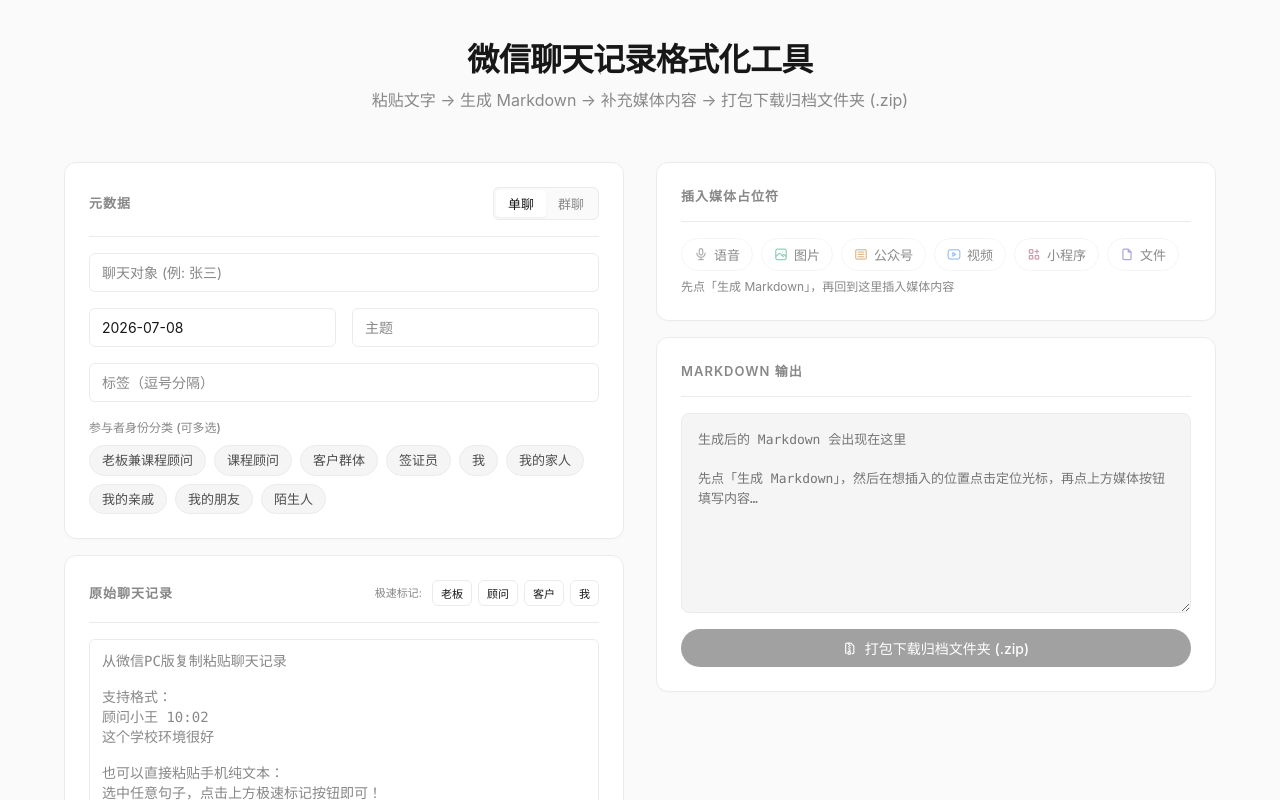
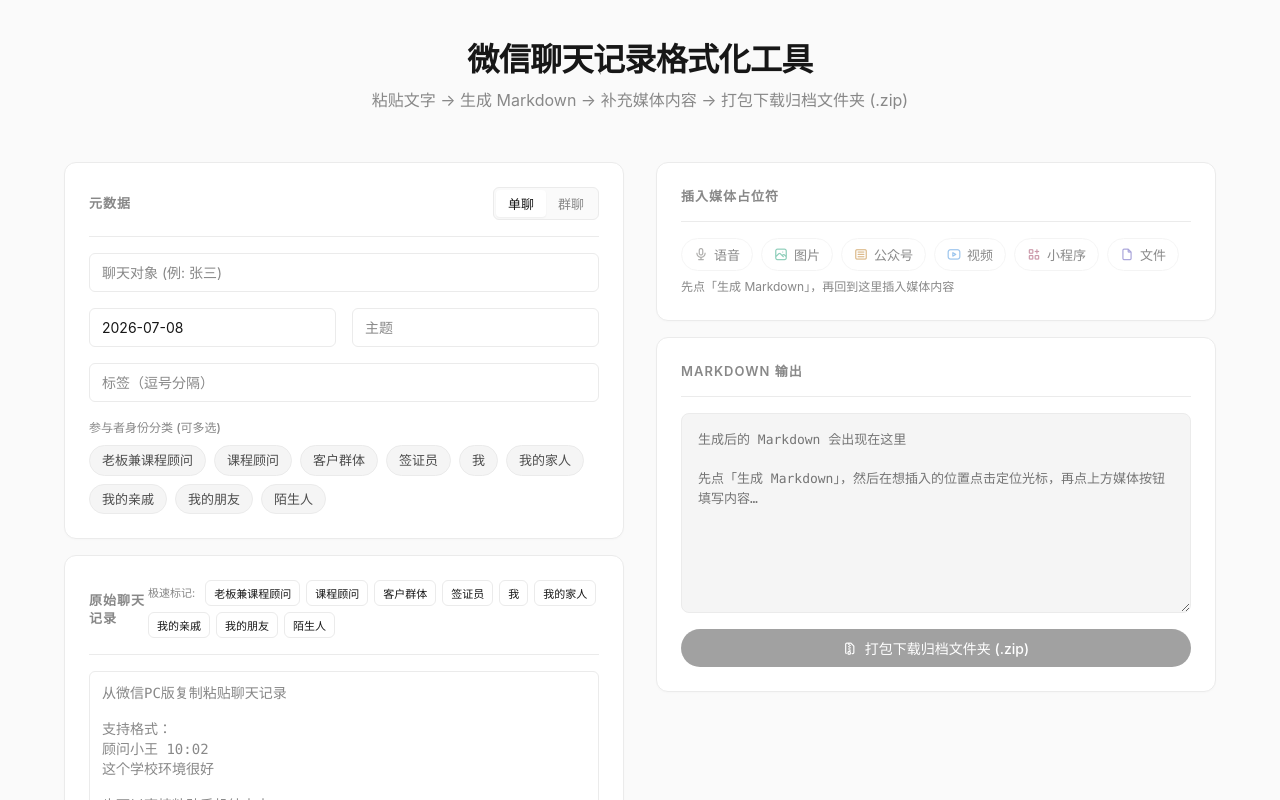
Before and after one commit to yuuniji/wechat-formatter, a React (Vite) app: page / in a window 1280 px wide. Shown: the top 800 px of the page. Built offline with nearby package versions, Linux system fonts and the light colour scheme.

Commit message:
feat: make quick assign buttons dynamic based on selected roles

```diff
--- a/src/App.jsx
+++ b/src/App.jsx
@@ -337,9 +337,9 @@
           <div className="vc-card" style={{ flex: 1, display: "flex", flexDirection: "column" }}>
             <div className="vc-card-header" style={{ display: "flex", alignItems: "center", justifyContent: "space-between" }}>
               <h2 style={{ fontSize: 13, textTransform: "uppercase", letterSpacing: "1px", margin: 0, color: "var(--vc-mute)" }}>原始聊天记录</h2>
-              <div style={{ display: "flex", gap: 6, alignItems: "center" }}>
+              <div style={{ display: "flex", gap: 6, alignItems: "center", flexWrap: "wrap" }}>
                 <span style={{ fontSize: 11, color: "var(--vc-mute)", marginRight: 4 }}>极速标记:</span>
-                {["老板", "顾问", "客户", "我"].map(role => (
+                {(selectedRoles.length > 0 ? selectedRoles : PREDEFINED_ROLES).map(role => (
                   <button key={role} onClick={() => handleQuickAssign(role)}
                     style={{ padding: "4px 8px", fontSize: 11, borderRadius: "var(--radius-sm)", border: "1px solid var(--vc-hairline)", background: "var(--vc-canvas)", color: "var(--vc-ink)", cursor: "pointer", transition: "all 0.2s" }}>
                     {role}
```
